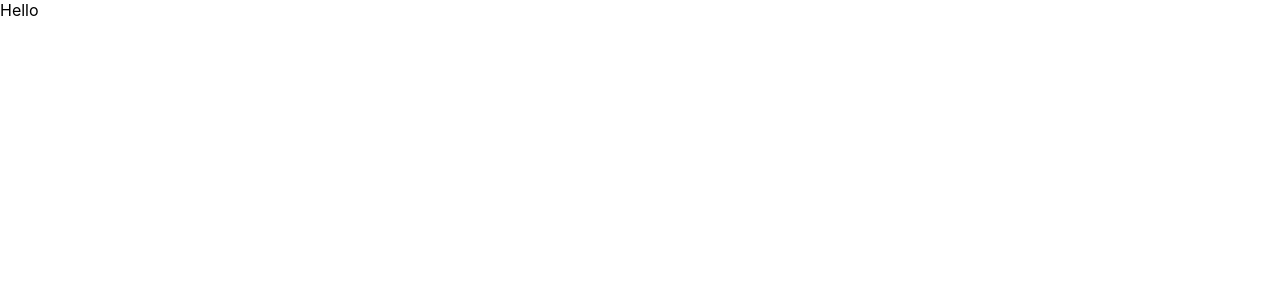
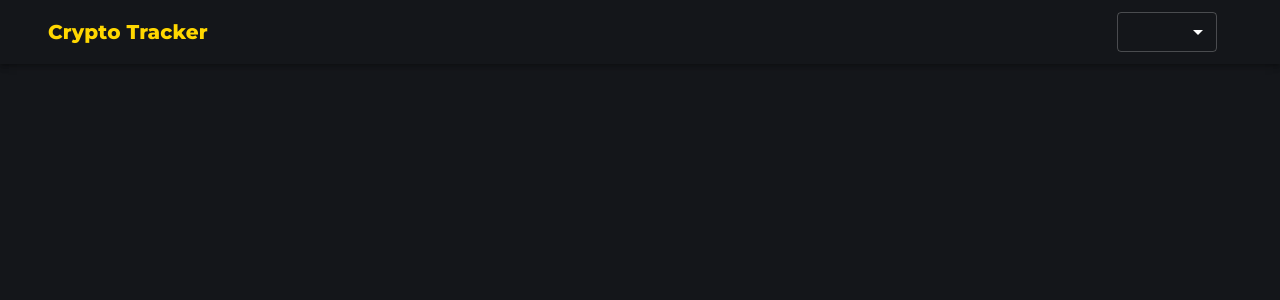
Before and after one commit to jahan-ggn/Crypto-Tracker, a React (Create React App) app: page / in a window 1280 px wide. Shown: the top 300 px of the page. Built offline with nearby package versions, Linux system fonts and the light colour scheme.

Commit message:
Ready with a header component

```diff
--- a/src/App.js
+++ b/src/App.js
@@ -1,10 +1,28 @@
-import './App.css';
+import { BrowserRouter, Route } from "react-router-dom";
+import "./App.css";
+import Header from "./components/Header";
+import HomePage from "./Pages/HomePage";
+import CoinPage from "./Pages/CoinPage";
+import { makeStyles } from '@material-ui/core/styles';
 
 function App() {
+
+  const useStyles = makeStyles(() => ({
+    App: {
+      backgroundColor: "#14161a",
+      color: "white",
+      minHeight: "100vh",
+    }
+  }));
+
+  const classes = useStyles();
+
   return (
-    <div className="App">
-      Hello
-    </div>
+    <BrowserRouter>
+      <div className={classes.App}>
+        <Header />
+      </div>
+    </BrowserRouter>
   );
 }
 
--- /dev/null
+++ b/src/components/Header.js
@@ -0,0 +1,60 @@
+import {
+  AppBar,
+  Container,
+  MenuItem,
+  Select,
+  Toolbar,
+  createTheme,
+  Typography,
+  ThemeProvider,
+} from "@material-ui/core";
+import { makeStyles } from "@material-ui/core/styles";
+import React from "react";
+import { useNavigate } from "react-router-dom";
+
+const useStyles = makeStyles(() => ({
+  title: {
+    flexGrow: 1,
+    color: "gold",
+    fontFamily: "Montserrat",
+    fontWeight: "bold",
+    cursor: "pointer",
+  },
+}));
+
+const Header = () => {
+  const classes = useStyles();
+  const navigate = useNavigate();
+
+  const darkTheme = createTheme({
+    palette: {
+      primary: {
+        main: "#fff",
+      },
+      type: "dark",
+    },
+  });
+
+  return (
+    <ThemeProvider theme={darkTheme}>
+      <AppBar color="transparent" position="static">
+        <Container>
+          <Toolbar>
+            <Typography className={classes.title} onClick={() => navigate("/")} variant="h6">
+              Crypto Tracker
+            </Typography>
+            <Select
+              variant="outlined"
+              style={{ width: 100, height: 40, marginRight: 15 }}
+            >
+              <MenuItem value={"USD"}> USD </MenuItem>
+              <MenuItem value={"INR"} selected> INR </MenuItem>
+            </Select>
+          </Toolbar>
+        </Container>
+      </AppBar>
+    </ThemeProvider>
+  );
+};
+
+export default Header;
```
